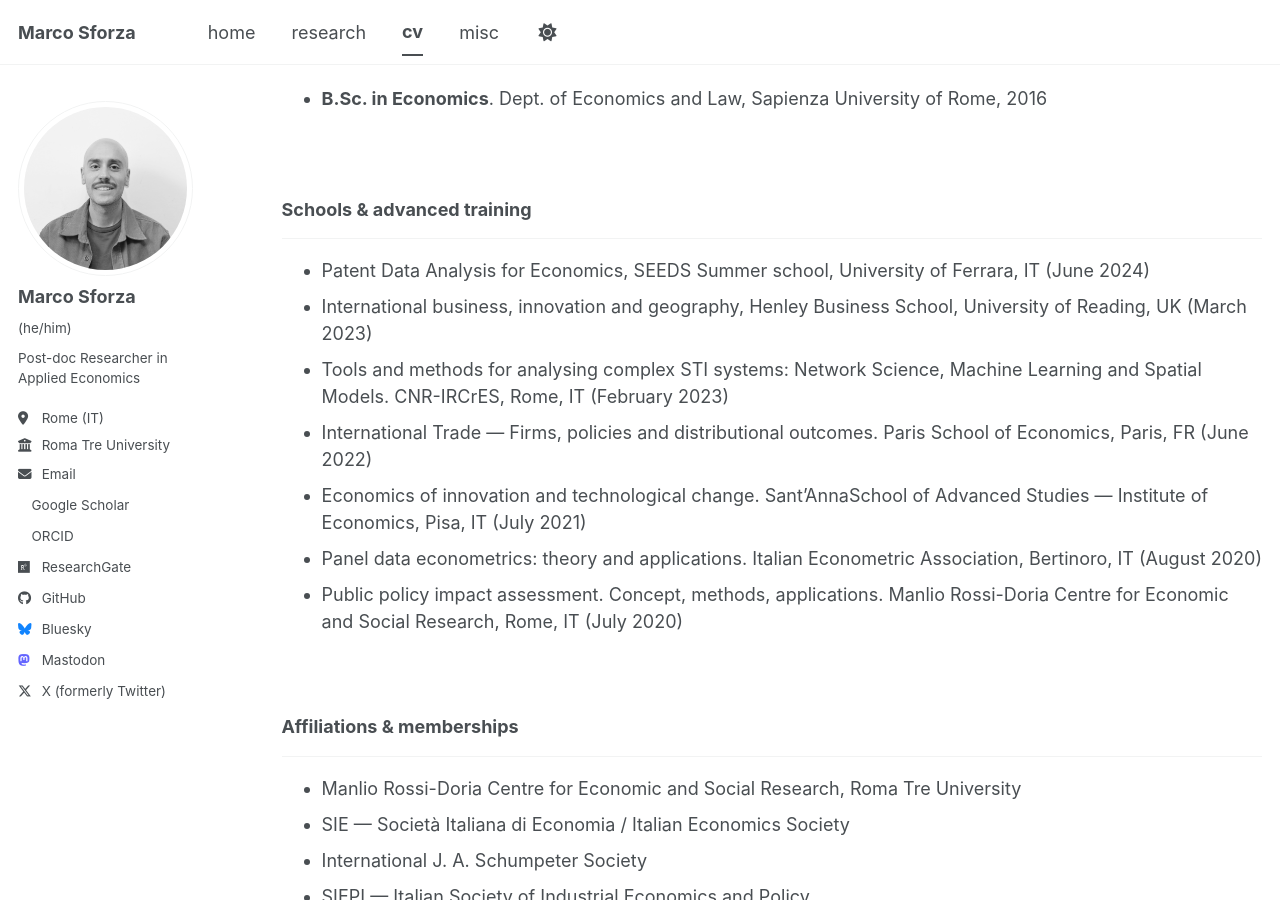
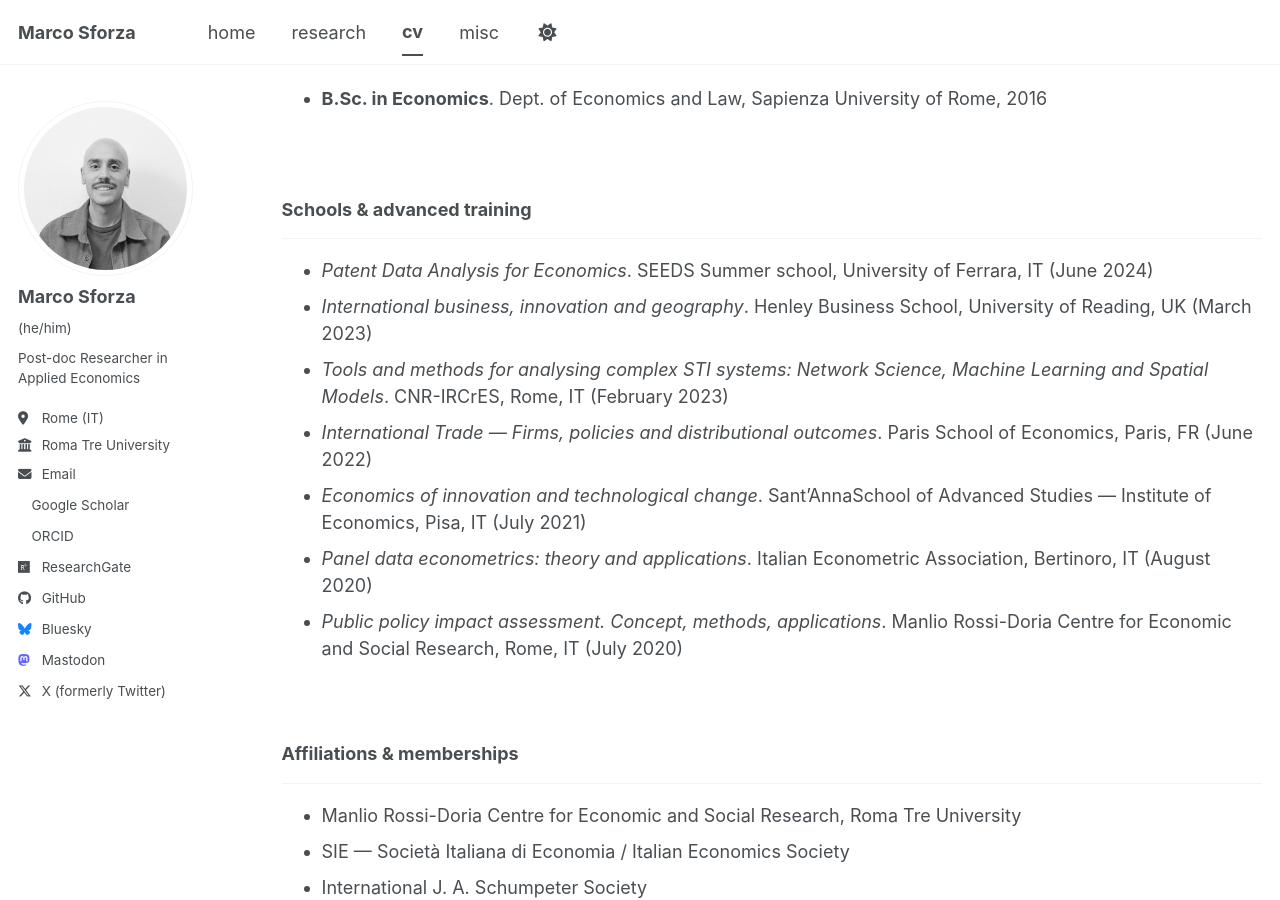
Before and after one commit to marcosforza/marcosforza.github.io, a Jekyll site: the page built from _pages/cv.md, in a window 1280 px wide and 900 px high, scrolled down 373 px. Built offline with Jekyll 4.4.1, drawn with Linux system fonts in a browser that asks for light colours; a style sheet for code colours, icons or effects is not loaded.

```diff
--- a/_pages/cv.md
+++ b/_pages/cv.md
@@ -27,13 +27,13 @@ redirect_from:
 
 ### Schools & advanced training
 ------
-* Patent Data Analysis for Economics, SEEDS Summer school, University of Ferrara, IT (June 2024)
-* International business, innovation and geography, Henley Business School, University of Reading, UK (March 2023)
-* Tools and methods for analysing complex STI systems: Network Science, Machine Learning and Spatial Models. CNR-IRCrES, Rome, IT (February 2023)
-* International Trade — Firms, policies and distributional outcomes. Paris School of Economics, Paris, FR (June 2022)
-* Economics of innovation and technological change. Sant’AnnaSchool of Advanced Studies — Institute of Economics, Pisa, IT (July 2021)
-* Panel data econometrics: theory and applications. Italian Econometric Association, Bertinoro, IT (August 2020)
-* Public policy impact assessment. Concept, methods, applications. Manlio Rossi-Doria Centre for Economic and Social Research, Rome, IT (July 2020)
+* *Patent Data Analysis for Economics*. SEEDS Summer school, University of Ferrara, IT (June 2024)
+* *International business, innovation and geography*. Henley Business School, University of Reading, UK (March 2023)
+* *Tools and methods for analysing complex STI systems: Network Science, Machine Learning and Spatial Models*. CNR-IRCrES, Rome, IT (February 2023)
+* *International Trade — Firms, policies and distributional outcomes*. Paris School of Economics, Paris, FR (June 2022)
+* *Economics of innovation and technological change*. Sant’AnnaSchool of Advanced Studies — Institute of Economics, Pisa, IT (July 2021)
+* *Panel data econometrics: theory and applications*. Italian Econometric Association, Bertinoro, IT (August 2020)
+* *Public policy impact assessment. Concept, methods, applications*. Manlio Rossi-Doria Centre for Economic and Social Research, Rome, IT (July 2020)
 
 <br>
 
```
